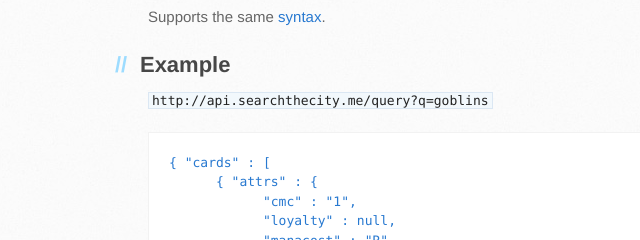
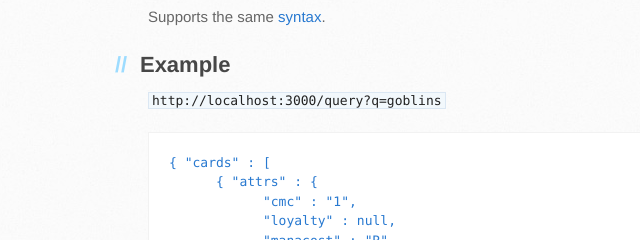
Before and after one commit to john2x/searchthecity, a plain HTML site: page index.html in a window 1280 px wide. Shown: the part 332-572 px from the top of the page, 22-662 px from the left. Drawn offline with Linux system fonts and the light colour scheme.

Commit message:
Change example domain to localhost:3000

```diff
--- a/index.html
+++ b/index.html
@@ -38,7 +38,7 @@
 <h2>
 <a name="example" class="anchor" href="#example"><span class="octicon octicon-link"></span></a>Example</h2>
 
-<p><code>http://api.searchthecity.me/query?q=goblins</code></p>
+<p><code>http://localhost:3000/query?q=goblins</code></p>
 
 <pre><code>{ "cards" : [
       { "attrs" : {
```
